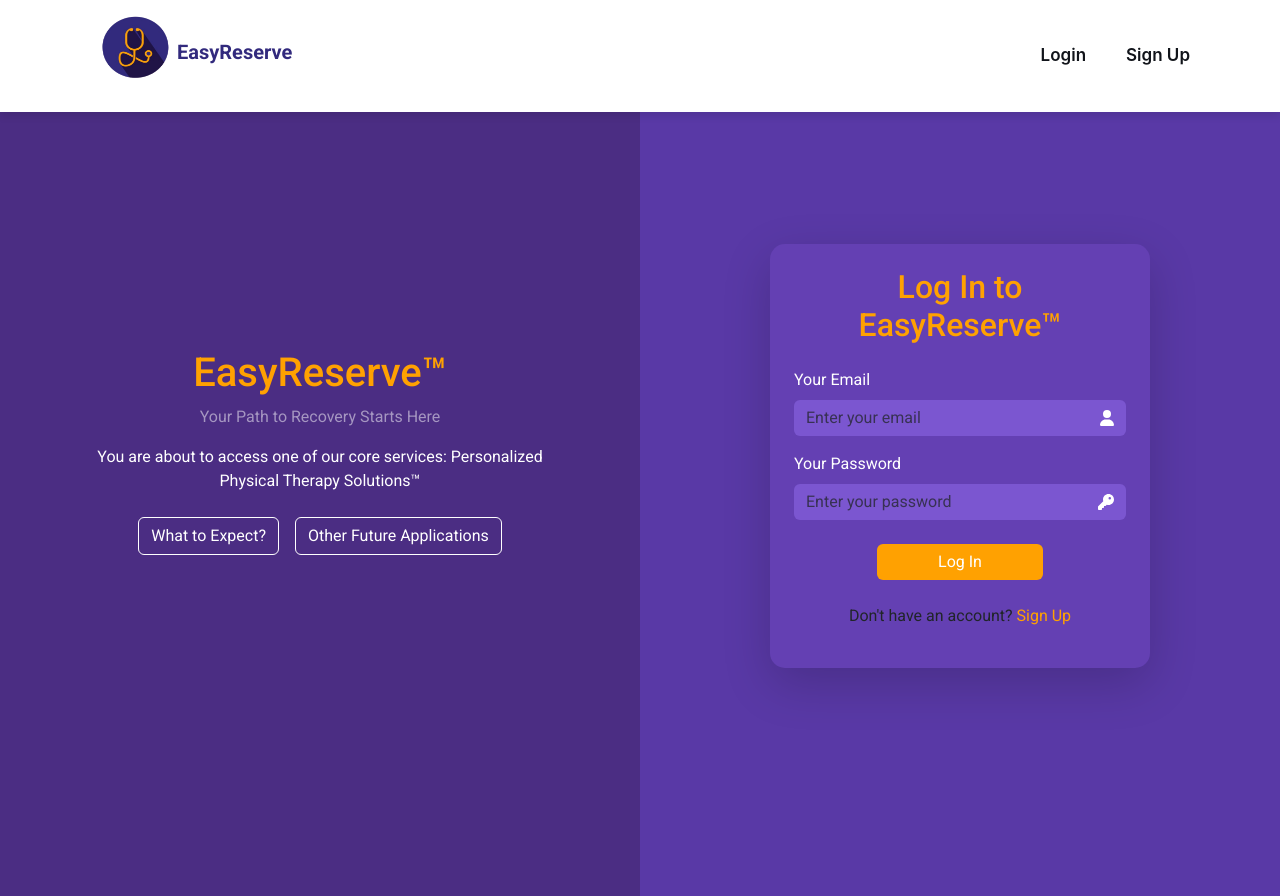
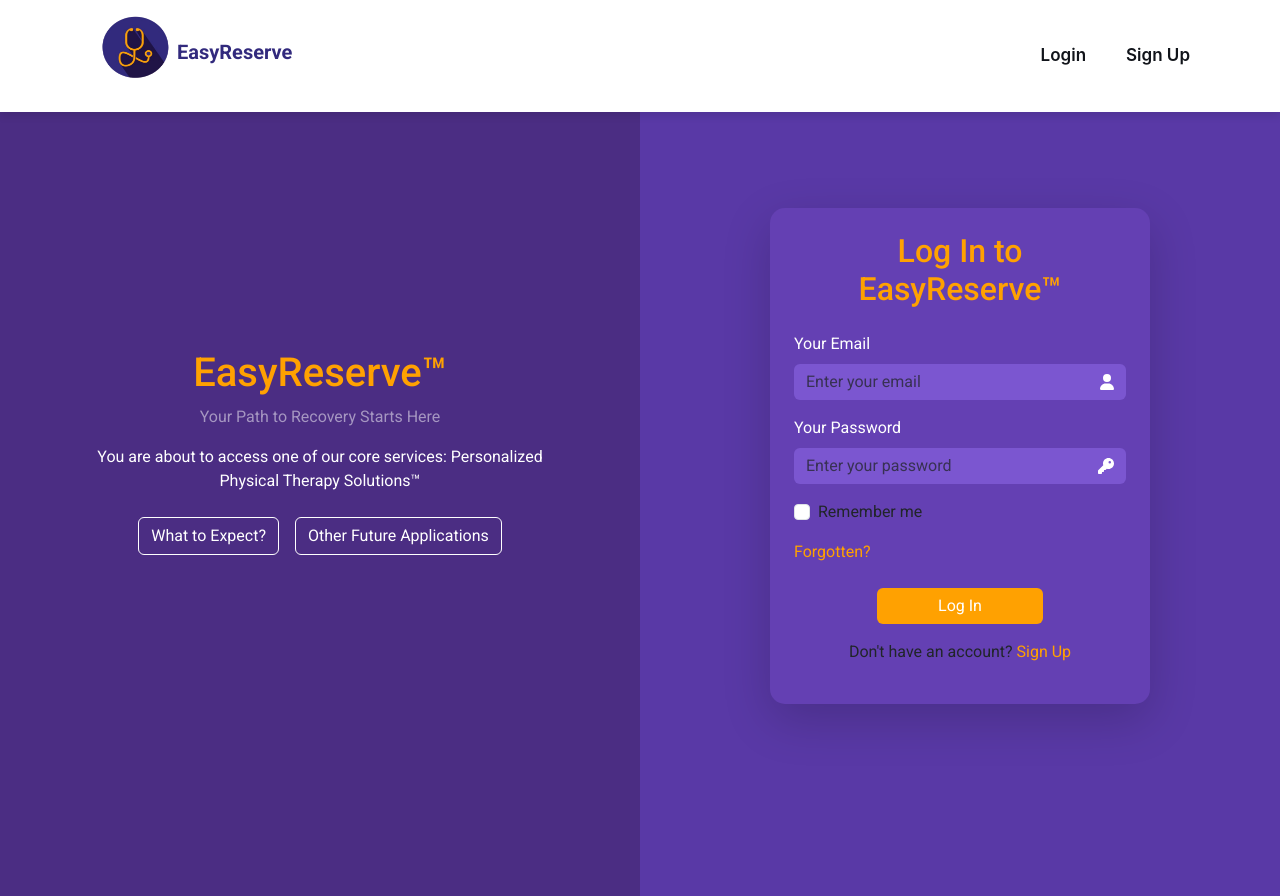
Before and after one commit to Fouad-Gabr/Booking-and-reservation-system-DEPI, a React (Vite) app in the folder frontend/: page /login in a window 1280 px wide. Built offline with nearby package versions, Linux system fonts and the light colour scheme.

Commit message:
add forgotten and remember me in login page

```diff
--- a/frontend/src/pages/Login/Login.jsx
+++ b/frontend/src/pages/Login/Login.jsx
@@ -141,8 +141,26 @@
                   </span>
                 </div>
               </div>
+              <div className="form-check mb-3">
+                <input
+                  type="checkbox"
+                  className="form-check-input"
+                  id="remember"
+                  checked={remember}
+                  onChange={() => setRemember(!remember)}
+                />
+                <label className="form-check-label" htmlFor="remember">
+                  Remember me
+                </label>
+              </div>
 
-              <div className="d-flex flex-column justify-content-between align-items-center my-4">
+              <div className="d-flex flex-column justify-content-between align-items-center">
+                <a href="#" className="forgotten mb-2">
+                  Forgotten?
+                </a>
+
+              </div>
+              <div className="d-flex flex-column justify-content-between align-items-center my-3">
                 <button
                   type="submit"
                   className="btn btn-primary w-50 mb-0"
@@ -152,6 +170,7 @@
                   {loading ? "Logging In..." : "Log In"}
                 </button>
               </div>
+
               <p className="text-center mt-3 dont-have">
                 Don't have an account?{" "}
                 <Link to="/signup" className="signup-word">
```
